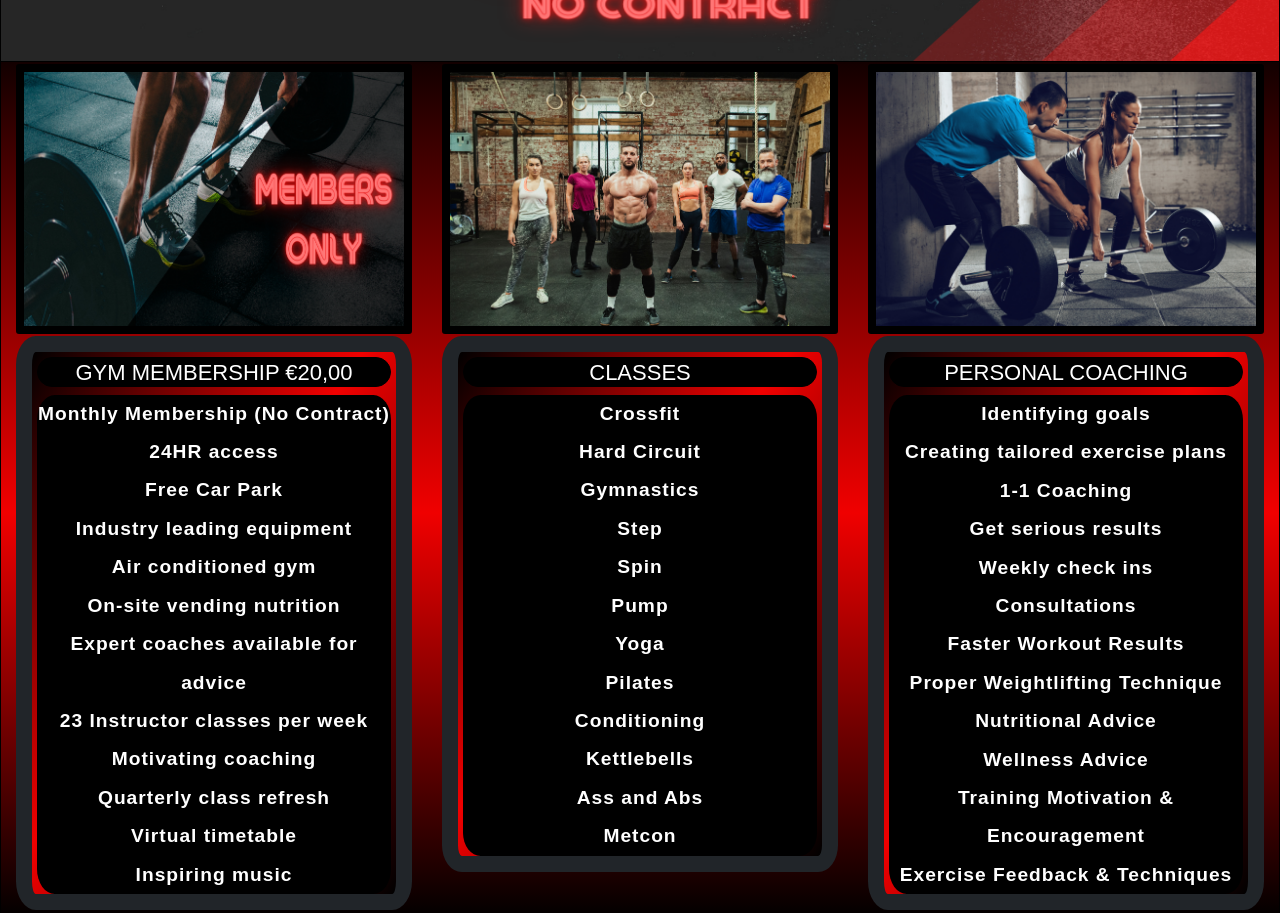
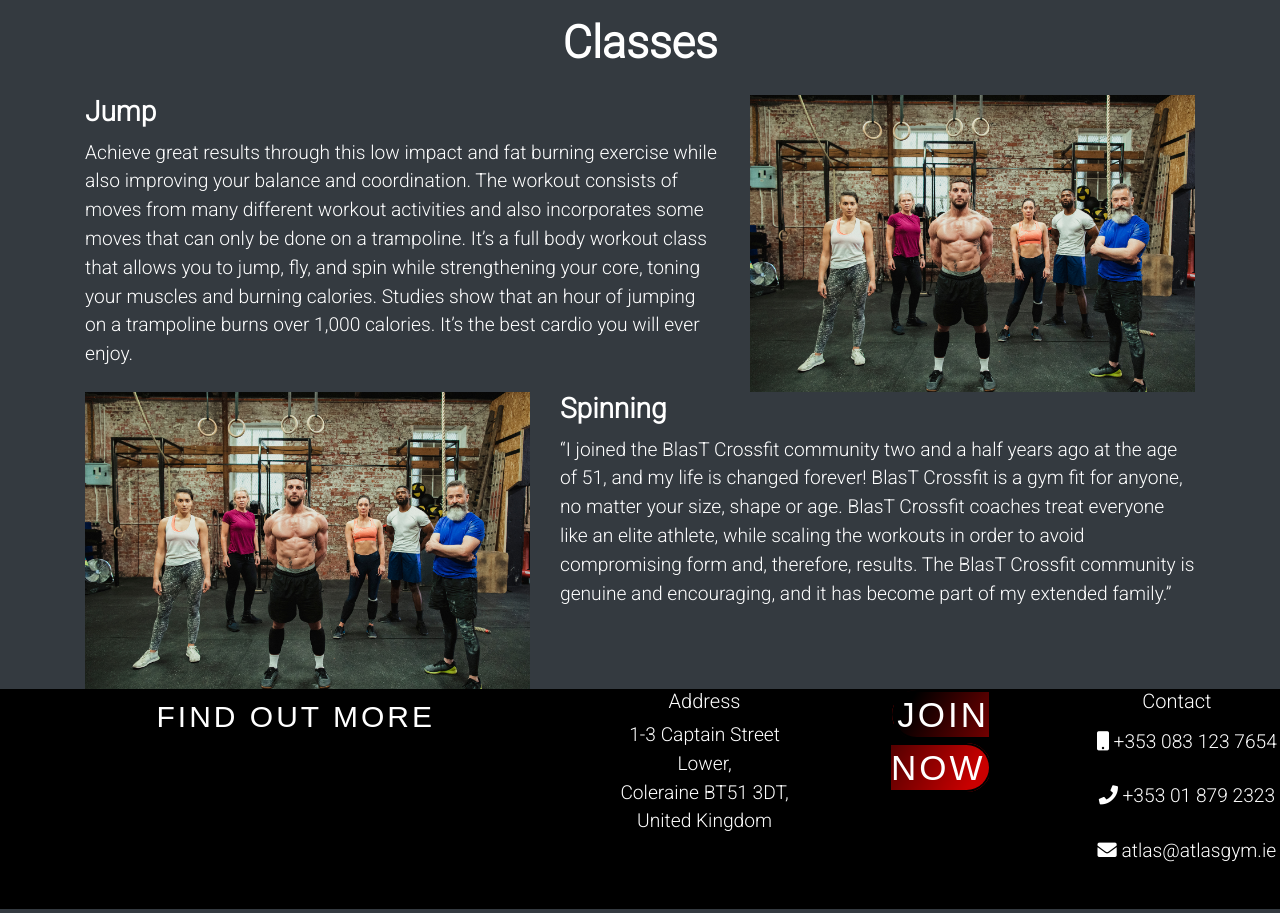
Before and after one commit to Luizmontagner/Atlas-Gym, a plain HTML site: page index.html in a window 1280 px wide. Shown: the part 560-1473 px from the top of the page. Drawn offline with nearby package versions, Linux system fonts and the light colour scheme; grey boxes are pictures that could not be loaded.

Commit message:
removed the section cards and added new classes from bootstrap in order to make a Classes section

```diff
--- a/assets/css/style.css
+++ b/assets/css/style.css
@@ -1,5 +1,9 @@
     /* Google Fonts */
     @import url('https://fonts.googleapis.com/css2?family=Roboto:wght@300&display=swap');
+
+html {
+    scroll-behavior: smooth;
+}
 
 
 body, ul, li{
@@ -7,7 +11,7 @@ body, ul, li{
     padding: 0px;
     list-style: none;
     font-size: 1.2rem;
-    font-family: arial;
+    font-family: 'Roboto', sans-serif;
 }
 
 /* Menu */
@@ -17,6 +21,8 @@ body, ul, li{
     padding: 0;
     margin: 0;
     background-color: #262626;
+    position: fixed;
+    display: flex;
 }
 
 #border{
@@ -26,7 +32,6 @@ body, ul, li{
 #navbar-brand {
     padding-left: 10px;
 }
-
 
 
 #navigation li a {
@@ -52,6 +57,48 @@ body, ul, li{
     height: 70vh;
     width: 100%;
 }
+
+.card-border{
+    margin-left: 10px;
+    margin-right: 10px;
+    max-width: 70%;
+}
+
+#classes-img{
+    margin-left: 600px;
+}
+
+.classes-header{
+    color: #fff;
+    font-size: 45px;
+    font-weight: 700;
+    text-align: center;
+    margin-top: 15px;
+    margin-bottom: 25px;
+
+}
+
+.card-body{
+    margin-left: 33px;
+    width: 100%;
+    height: 20vw;
+}
+
+.classes-title{
+    color: #fff;
+    font-weight: 700;
+    margin-bottom: 10px;
+}
+
+.classes-text{
+    color: #fff;
+
+}
+
+
+
+
+
 
 /* Cards */
 
--- a/index.html
+++ b/index.html
@@ -17,14 +17,14 @@
     <link rel="stylesheet" href="assets/css/style.css">
     <title>Atlas Gym</title>
 </head>
-<body>
+<body class="bg-dark">
 <header>
     <!-- Navbar -->
     <nav class="navbar navbar-expand-lg navbar-dark bg-color-dark">
     <!-- Container wrapper -->
-        <div class="container-fluid" id="border">
+        <div class="container-fluid">
     <!-- Navbar brand -->
-        <a href="index.html" id="navbar-brand" aria-label="logo"><img src="assets/images/logo.png"   alt="Atlas Gym"></a>
+        <a href="#" id="navbar-brand" aria-label="logo"><img src="assets/images/logo.png"   alt="Atlas Gym"></a>
     <!-- Toggle button -->
             <button
             class="navbar-toggler"
@@ -44,6 +44,12 @@
                 <a class="nav-link" href="#" aria-label="Home">Home</a>
             </li>
             <li class="nav-item mr-2 flex-column">
+                <a class="nav-link" href="#classes" aria-label="Classes">Classes</a>
+            </li>
+            <li class="nav-item mr-2 flex-column">
+                <a class="nav-link" href="#opening-times" aria-label="Opening-times">Opening Times</a>
+            </li>
+            <li class="nav-item mr-2 flex-column">
                 <a class="nav-link" href="#gallery" aria-label="Gallery">Gallery</a>
             </li>
             <li class="nav-item mr-2 flex-column">
@@ -52,14 +58,6 @@
             <li class="nav-item mr-2 flex-column">
                 <a class="nav-link" href="#join" aria-label="Contact">Contact</a>
             </li>
-            <li class="nav-item mr-2 flex-column">
-                <a class="nav-link" href="#opening-times" aria-label="Opening-times">Opening Times</a>
-            </li>
-            <li class="nav-item mr-2 flex-column">
-                <a class="nav-link" href="#classes" aria-label="Classes">Classes</a>
-            </li>
-
-
         </ul>
     </div>
     </nav>
@@ -72,20 +70,67 @@
   <img src="assets/images/atlaslogo.png" class="hero-image" alt="Atlas Gym">
 </div>
 
+
+<!--Classes-->
+<section>
+    <!--Classes Header-->
+    <h2 class="classes-header">Classes</h2>
+    <div class="container">
+        <div class="row">
+            <div id="Jump" class="col-md-7">
+                <h3 class="classes-title">Jump</h3>
+                <p class="classes-text">Achieve great results through this low impact and fat burning exercise while also improving your balance and coordination.
+                        The workout consists of moves from many different workout activities and also incorporates some moves that can only be done on a trampoline.
+                        It’s a full body workout class that allows you to jump, fly, and spin while strengthening your core, toning your muscles and burning calories.
+                        Studies show that an hour of jumping on a trampoline burns over 1,000 calories. It’s the best cardio you will ever enjoy.
+                </p>
+            </div>
+            <div class=" col-md-5">
+                <img class="img-fluid mx-auto" alt="Customer at the gym" src="assets/images/classes.png">
+            </div>
+            </div>
+            <div id="" class="row">
+                <div class="col-md-7 order-md-2">
+                    <h3 class="classes-title">Spinning</h3>
+                            <p class="classes-text">“I joined the BlasT Crossfit community two and a half years ago at the age
+                                of 51,
+                                and my life is changed forever! BlasT Crossfit is a gym fit for anyone, no matter your
+                                size,
+                                shape or age. BlasT Crossfit coaches treat everyone like an elite athlete, while
+                                scaling the
+                                workouts in order to avoid compromising form and, therefore, results. The BlasT
+                                Crossfit
+                                community is genuine and encouraging, and it has become part of my extended family.”
+                            </p>
+                </div>
+                <div class="col-md-5 order-md-1">
+                    <img class="img-fluid mx-auto" alt="Diffent customer working out" src="assets/images/classes.png">
+                </div>
+            </div>
+
+
+        </div>
+    </section>
+
+
+
+
+
+
 <!--- Cards-->
-<div class="container-fluid bg-cards">
+<!-- <div class="container-fluid bg-cards">
     <div class="row">
         <div class="col-md-12 bg-gradient">
             <div class="row">
-                <div class="col-sm-12 col-md-12 col-lg-4">
+                <div class="col-sm-12 col-md-12 col-lg-4"> -->
                     <!--- Card Image-->
-                    <img src="assets/images/membersonly.png" class="card-img" alt="Members Only">
+                    <!-- <img src="assets/images/membersonly.png" class="card-img" alt="Members Only"> -->
                     <!--- Card Body-->
-                        <div class="card-body-align">
+                        <!-- <div class="card-body-align"> -->
                             <!--- Card Title-->
-                            <h5 class="card-title-align bg-gradient">Gym Membership €20,00</h5>
+                            <!-- <h5 class="card-title-align bg-gradient">Gym Membership €20,00</h5> -->
                             <!--- Card Text-->
-                                <ul class="card-text-align bg-gradient">
+                                <!-- <ul class="card-text-align bg-gradient">
                                     <li>Monthly Membership (No Contract)</li>
                                     <li>24HR access</li>
                                     <li>Free Car Park</li>
@@ -100,17 +145,17 @@
                                     <li>Inspiring music</li>
                                 </ul>
                         </div>
-                </div>
+                </div> -->
 
-                <div class="col-sm-12 col-md-12 col-lg-4">
+                <!-- <div class="col-sm-12 col-md-12 col-lg-4"> -->
                     <!--- Card Image-->
-                    <img src="assets/images/classes.png"  class="card-img" alt="Classes">
+                    <!-- <img src="assets/images/classes.png"  class="card-img" alt="Classes"> -->
                     <!--- Card Body-->
-                        <div class="card-body-align">
+                        <!-- <div class="card-body-align"> -->
                             <!--- Card Title-->
-                            <h5 class="card-title-align bg-gradient">Classes</h5>
+                            <!-- <h5 class="card-title-align bg-gradient">Classes</h5> -->
                             <!--- Card Text-->
-                                <ul class="card-text-align bg-gradient">
+                                <!-- <ul class="card-text-align bg-gradient">
                                     <li>Crossfit</li>
                                     <li>Hard Circuit</li>
                                     <li>Gymnastics</li>
@@ -125,17 +170,17 @@
                                     <li>Metcon</li>
                                 </ul>
                         </div>
-                </div>
+                </div> -->
 
-                <div class="col-sm-12 col-md-12 col-lg-4">
+                <!-- <div class="col-sm-12 col-md-12 col-lg-4"> -->
                     <!--- Card Image-->
-                    <img src="assets/images/coach.png"  class="card-img" alt="Coach">
+                    <!-- <img src="assets/images/coach.png"  class="card-img" alt="Coach"> -->
                     <!--- Card Body-->
-                        <div class="card-body-align">
+                        <!-- <div class="card-body-align"> -->
                             <!--- Card Title-->
-                            <h5 class="card-title-align bg-gradient">Personal Coaching</h5>
+                            <!-- <h5 class="card-title-align bg-gradient">Personal Coaching</h5> -->
                             <!--- Card Text-->
-                                <ul class="card-text-align bg-gradient">
+                                <!-- <ul class="card-text-align bg-gradient">
                                     <li>Identifying goals </li>
                                     <li>Creating tailored exercise plans</li>
                                     <li>1-1 Coaching</li>
@@ -154,7 +199,7 @@
             </div>
         </div>
     </div>
-</div>
+</div> -->
 
 <!--- Social media-->
 
```
